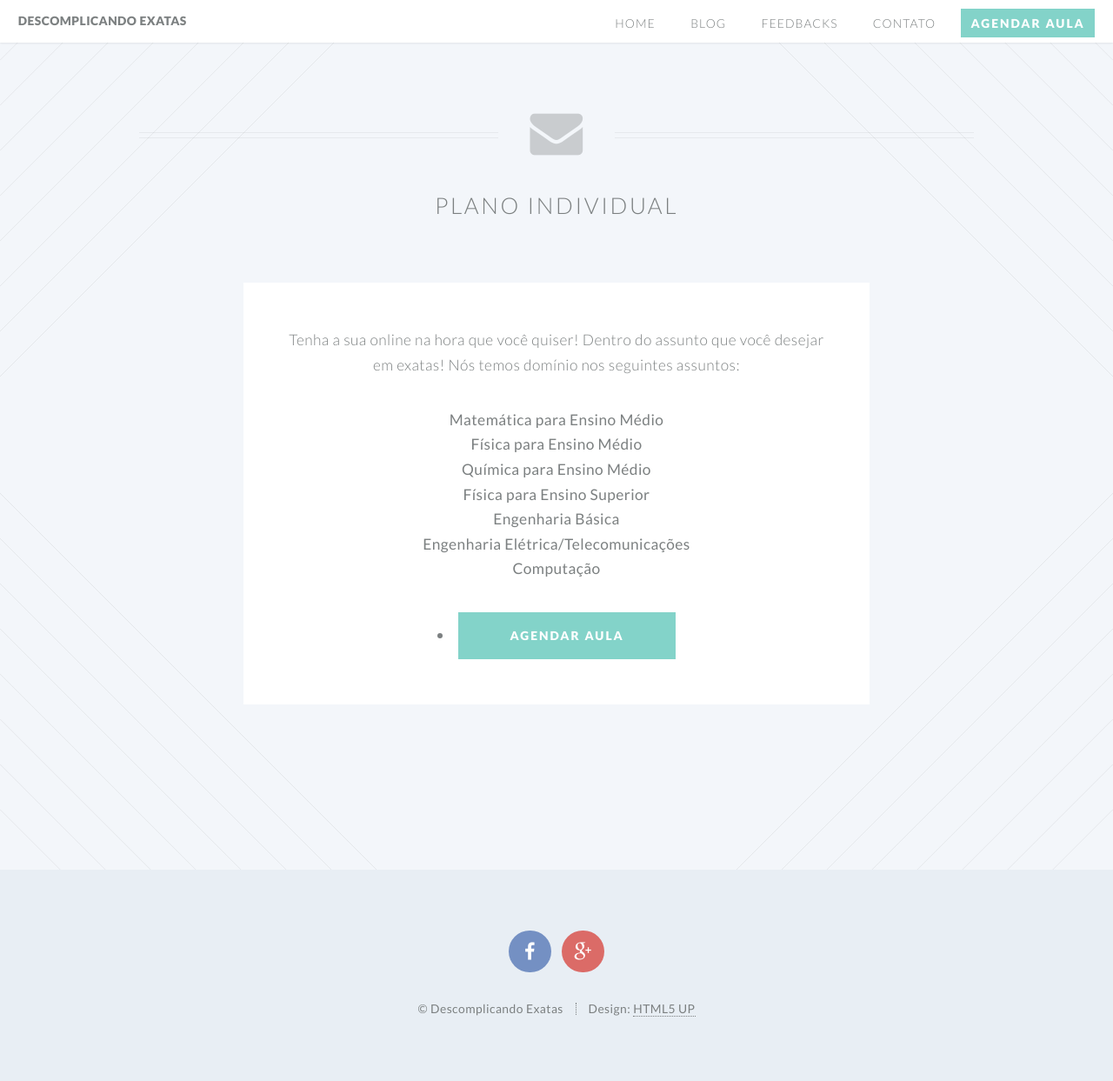
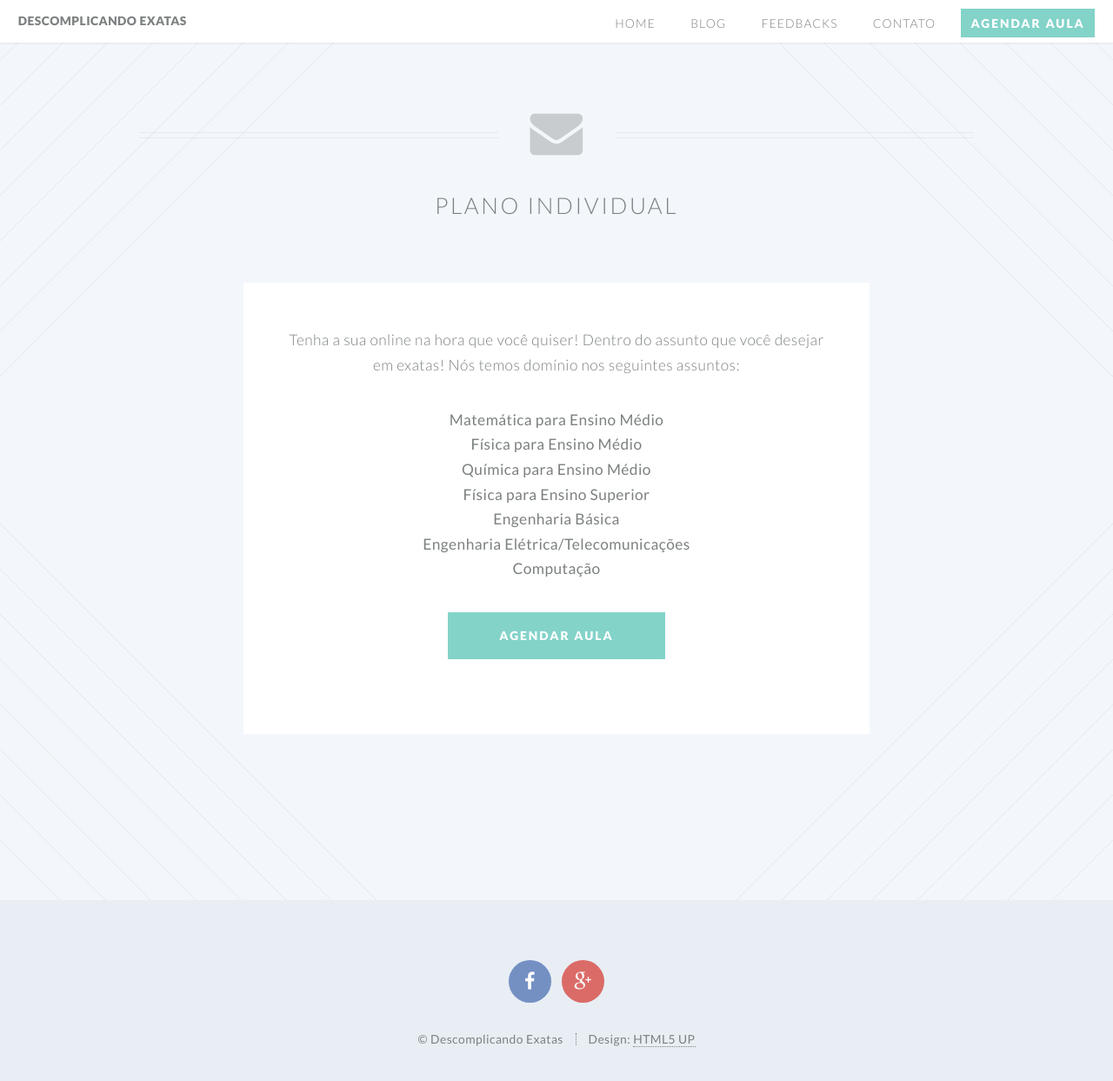
Before and after one commit to carolineamado/carolineamado.github.io, a Jekyll site: the page aulas.html, which Jekyll copies as it is, in a window 1280 px wide and 1299 px high. Shown: the top 1243 px of the window at 87% size. Built offline with Jekyll 4.4.1, drawn with Linux system fonts in a browser that asks for light colours.

Commit message:
Update aulas.html

```diff
--- a/aulas.html
+++ b/aulas.html
@@ -79,7 +79,7 @@
 
 							</ul>
 
-							<li><a href="agendaraula.html" class="button special">Agendar Aula</a></li>
+							<p><a href="agendaraula.html" class="button special">Agendar Aula</a></p>
 
 
 							</div>
```
